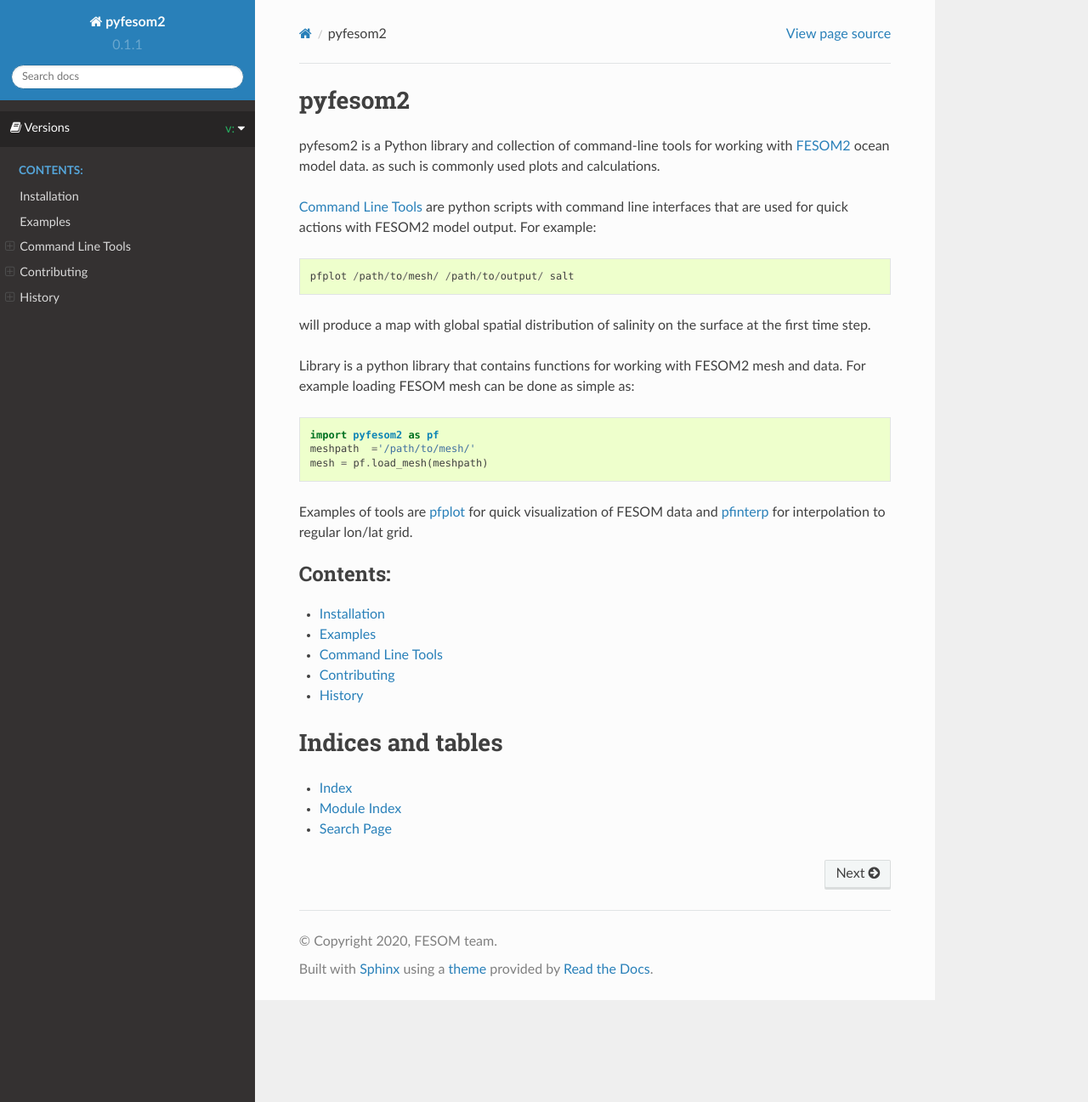
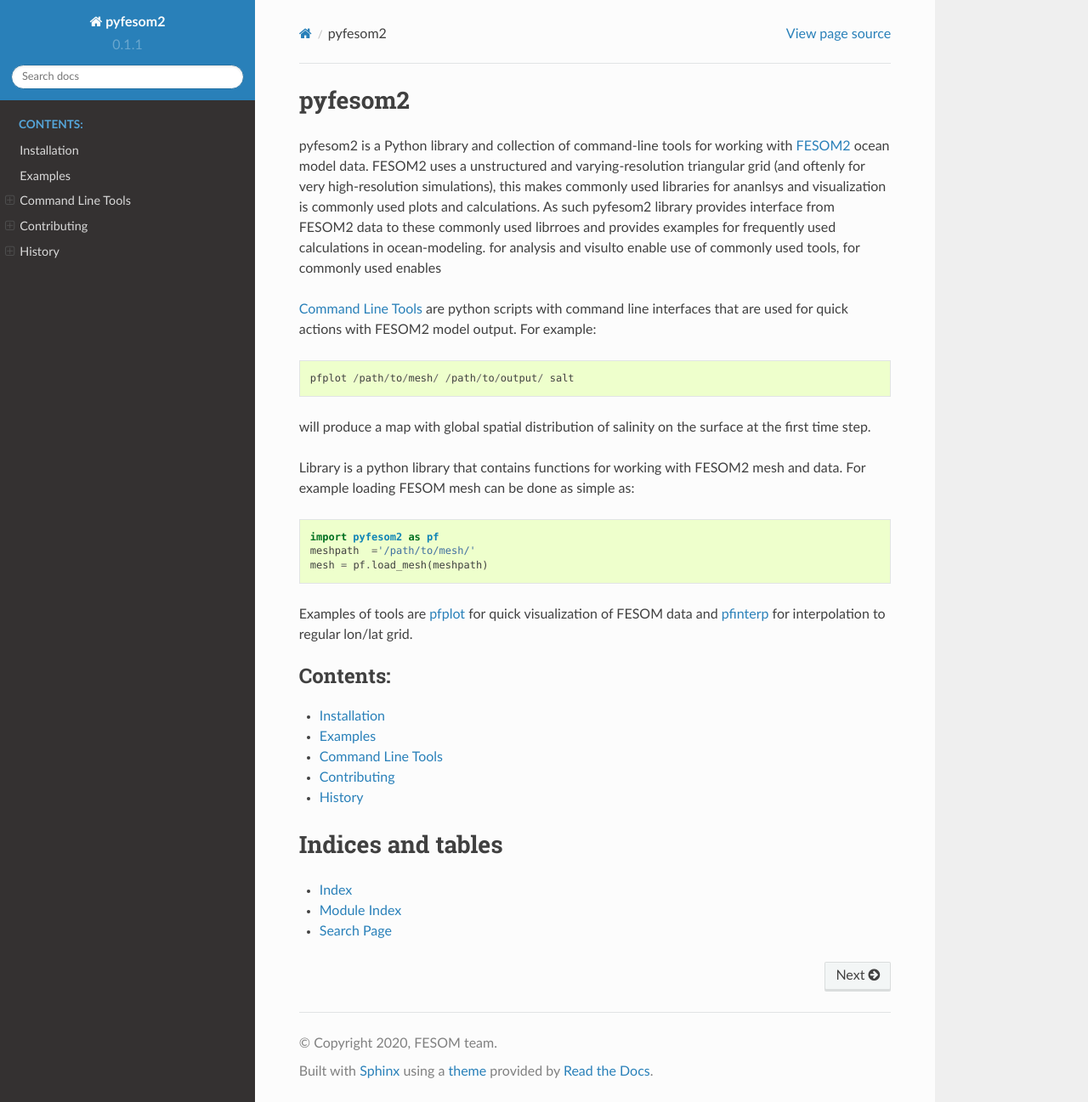
Before and after one commit to FESOM/pyfesom2, a Sphinx documentation site: the page built from docs/index.rst, in a window 1280 px wide and 1297 px high. Shown: the whole window at 85% size. Built offline with Sphinx 7.4.7 and the Read the Docs theme 2.0.0, drawn with Linux system fonts in a browser that asks for light colours; pages that are not in the unit, such as notebooks, are missing from menus.

Commit message:
remove template, not required for RTD

```diff
--- a/docs/_static/theme_override.css
+++ b/docs/_static/theme_override.css
@@ -1,5 +1,5 @@
 .rst-versions {
-    position: relative;
+    position: relative !important;
 }
 .rst-versions.shift-up {
     overflow-y: visible;
--- a/docs/_templates/layout.html
+++ /dev/null
@@ -1,25 +0,0 @@
-{% extends "!layout.html" %}
-
-  {% block menu %}
-
-  <div class="rst-versions" data-toggle="rst-versions" role="note" aria-label="versions">
-      <span class="rst-current-version" data-toggle="rst-current-version">
-        <span class="fa fa-book"> Versions</span>
-        v: {{ current_version }}
-        <span class="fa fa-caret-down"></span>
-      </span>
-      <div class="rst-other-versions">
-        <dl>
-          <dt>{{ _('Versions') }}</dt>
-          {% for slug, url in versions %}
-            <dd><a href="{{ url }}">{{ slug }}</a></dd>
-          {% endfor %}
-        </dl>
-      </div>
-    </div>
-
-    {{ super() }}
-
-  {% endblock %}
-
-  {% block versions %}{% endblock %}
--- a/docs/index.rst
+++ b/docs/index.rst
@@ -2,8 +2,11 @@
 ========
 
 pyfesom2 is a Python library and collection of command-line tools for working with `FESOM2 <http://www.fesom.de/>`_  ocean model data.
-as such is commonly used plots and calculations.
-
+FESOM2 uses a unstructured and varying-resolution triangular grid (and oftenly for very high-resolution simulations), this makes commonly used libraries for ananlsys and  visualization
+is commonly used plots and calculations.
+As such pyfesom2 library provides interface from FESOM2 data to these commonly used librroes and provides examples for frequently used calculations in ocean-modeling.
+for analysis and visulto enable use of commonly used tools, for commonly used
+enables
 
 :ref:`tools` are python scripts with command line interfaces that are used for quick actions with FESOM2 model output. For example::
 
```
